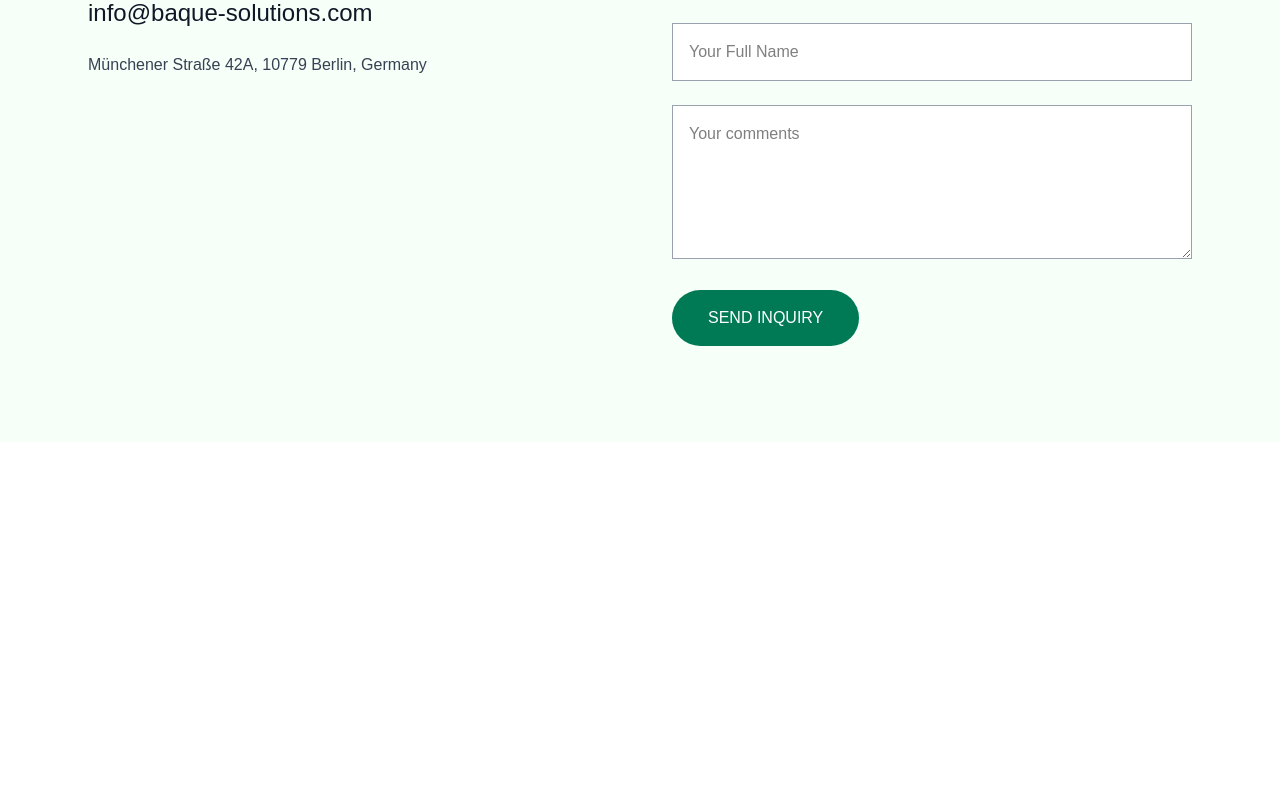
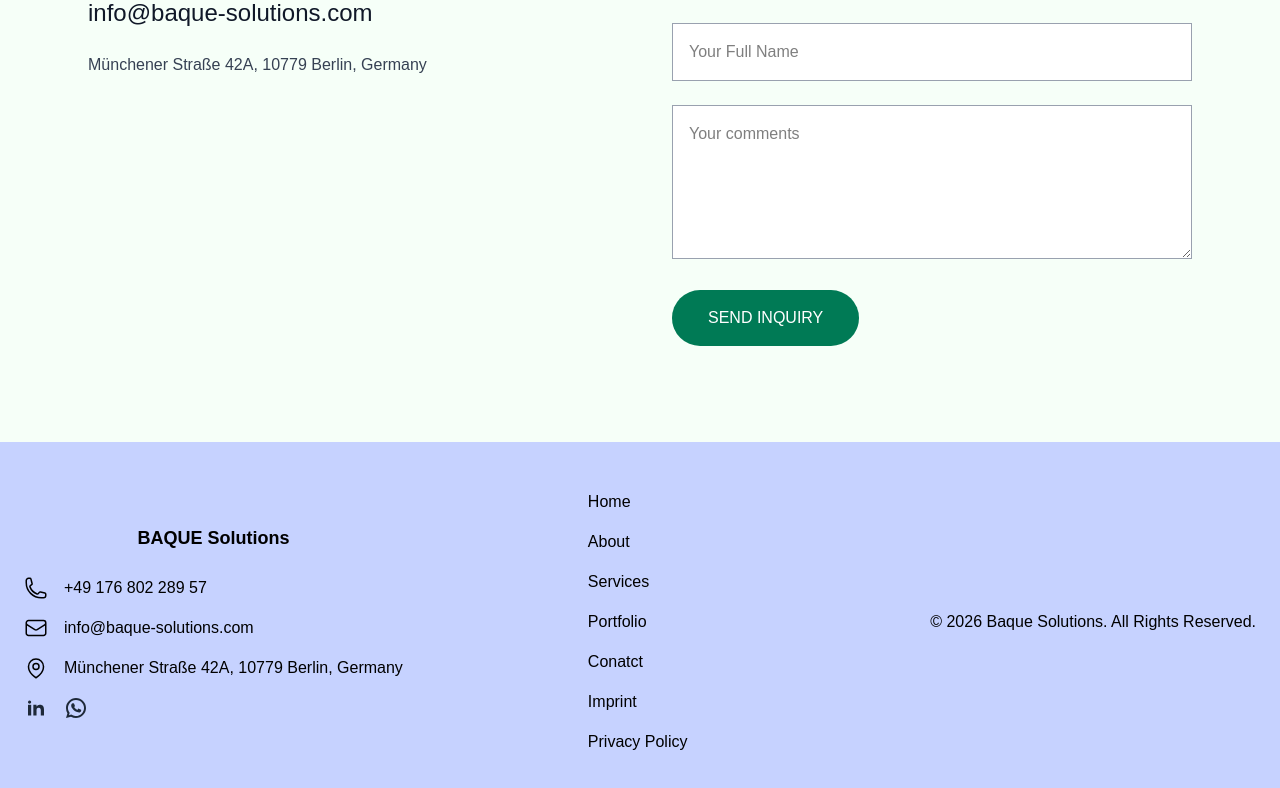
Before and after one commit to tofikvel/Portfolio-tailwindcss, a Next.js app: page / in a window 1280 px wide. Shown: the part 2215-3003 px from the top of the page. Before the commit the page ends 2657 px from the top, so only its background shows below. Built offline with nearby package versions, Linux system fonts and the light colour scheme.

Commit message:
added few mote itemas

```diff
--- a/app/layout.tsx
+++ b/app/layout.tsx
@@ -1,5 +1,6 @@
 import type { Metadata } from "next";
 import Navbar from "@/components/Navbar";
+import Footer from "@/components/Footer";
 import "./globals.css";
 
 export const metadata: Metadata = {
@@ -16,6 +17,7 @@ export default function RootLayout({
     <html lang="en">
       <Navbar />
       <body>{children}</body>
+      <Footer />
     </html>
   );
 }
--- a/components/Footer.tsx
+++ b/components/Footer.tsx
@@ -1,3 +1,161 @@
+"use client";
+import Link from "next/link";
+
 export default function Footer() {
-  <footer></footer>;
+  const copyRightDate = new Date().getFullYear();
+
+  return (
+    <footer className="w-full py-6 bg-indigo-200 text-black">
+      <div className="mx-auto flex flex-col items-center space-y-12 px-6 py-6 md:flex-row md:justify-between md:items-center md:space-y-0">
+        {/* Brand logo (left side) */}
+        <div className="flex flex-col space-y-12 md:flex md:flex-col md:space-y-6">
+          <div className="flex justify-center">
+            <Link href="/" className="text-lg font-semibold">
+              BAQUE Solutions
+            </Link>
+          </div>
+          {/* Social links and contact details */}
+          {/* Contact details */}
+          <div className="flex flex-col items-start space-y-4 md:flex md:flex-col md:items-start md:space-y-4">
+            <div className="flex flex-row justify-center space-x-4">
+              <span>
+                <svg
+                  xmlns="http://www.w3.org/2000/svg"
+                  fill="none"
+                  viewBox="0 0 24 24"
+                  stroke-width="1.5"
+                  stroke="currentColor"
+                  className="size-6"
+                >
+                  <path
+                    stroke-linecap="round"
+                    stroke-linejoin="round"
+                    d="M2.25 6.75c0 8.284 6.716 15 15 15h2.25a2.25 2.25 0 0 0 2.25-2.25v-1.372c0-.516-.351-.966-.852-1.091l-4.423-1.106c-.44-.11-.902.055-1.173.417l-.97 1.293c-.282.376-.769.542-1.21.38a12.035 12.035 0 0 1-7.143-7.143c-.162-.441.004-.928.38-1.21l1.293-.97c.363-.271.527-.734.417-1.173L6.963 3.102a1.125 1.125 0 0 0-1.091-.852H4.5A2.25 2.25 0 0 0 2.25 4.5v2.25Z"
+                  />
+                </svg>
+              </span>
+              <span>+49 176 802 289 57</span>
+            </div>
+            <div className="flex flex-row justify-center space-x-4">
+              <span>
+                <svg
+                  xmlns="http://www.w3.org/2000/svg"
+                  fill="none"
+                  viewBox="0 0 24 24"
+                  stroke-width="1.5"
+                  stroke="currentColor"
+                  className="size-6"
+                >
+                  <path
+                    stroke-linecap="round"
+                    stroke-linejoin="round"
+                    d="M21.75 6.75v10.5a2.25 2.25 0 0 1-2.25 2.25h-15a2.25 2.25 0 0 1-2.25-2.25V6.75m19.5 0A2.25 2.25 0 0 0 19.5 4.5h-15a2.25 2.25 0 0 0-2.25 2.25m19.5 0v.243a2.25 2.25 0 0 1-1.07 1.916l-7.5 4.615a2.25 2.25 0 0 1-2.36 0L3.32 8.91a2.25 2.25 0 0 1-1.07-1.916V6.75"
+                  />
+                </svg>
+              </span>
+              <span>info@baque-solutions.com</span>
+            </div>
+            <div className="flex flex-row justify-center space-x-4">
+              <span>
+                <svg
+                  xmlns="http://www.w3.org/2000/svg"
+                  fill="none"
+                  viewBox="0 0 24 24"
+                  stroke-width="1.5"
+                  stroke="currentColor"
+                  className="size-6"
+                >
+                  <path stroke-linecap="round" stroke-linejoin="round" d="M15 10.5a3 3 0 1 1-6 0 3 3 0 0 1 6 0Z" />
+                  <path
+                    stroke-linecap="round"
+                    stroke-linejoin="round"
+                    d="M19.5 10.5c0 7.142-7.5 11.25-7.5 11.25S4.5 17.642 4.5 10.5a7.5 7.5 0 1 1 15 0Z"
+                  />
+                </svg>
+              </span>
+              <span>Münchener Straße 42A, 10779 Berlin, Germany</span>
+            </div>
+            {/* Social links (icons) */}
+            <div className="flex flex-row justify-center space-x-6 md:flex md:flex-row md:justify-start md:space-x-4">
+              <Link href="#">
+                <span>
+                  <svg
+                    className="w-6 h-6 text-gray-800 dark:text-black"
+                    aria-hidden="true"
+                    xmlns="http://www.w3.org/2000/svg"
+                    width="24"
+                    height="24"
+                    fill="currentColor"
+                    viewBox="0 0 24 24"
+                  >
+                    <path
+                      fill-rule="evenodd"
+                      d="M12.51 8.796v1.697a3.738 3.738 0 0 1 3.288-1.684c3.455 0 4.202 2.16 4.202 4.97V19.5h-3.2v-5.072c0-1.21-.244-2.766-2.128-2.766-1.827 0-2.139 1.317-2.139 2.676V19.5h-3.19V8.796h3.168ZM7.2 6.106a1.61 1.61 0 0 1-.988 1.483 1.595 1.595 0 0 1-1.743-.348A1.607 1.607 0 0 1 5.6 4.5a1.601 1.601 0 0 1 1.6 1.606Z"
+                      clip-rule="evenodd"
+                    />
+                    <path d="M7.2 8.809H4V19.5h3.2V8.809Z" />
+                  </svg>
+                </span>
+              </Link>
+              <Link href="#">
+                <span>
+                  <svg
+                    className="w-6 h-6 text-gray-800 dark:text-black"
+                    aria-hidden="true"
+                    xmlns="http://www.w3.org/2000/svg"
+                    width="24"
+                    height="24"
+                    fill="none"
+                    viewBox="0 0 24 24"
+                  >
+                    <path
+                      fill="currentColor"
+                      fill-rule="evenodd"
+                      d="M12 4a8 8 0 0 0-6.895 12.06l.569.718-.697 2.359 2.32-.648.379.243A8 8 0 1 0 12 4ZM2 12C2 6.477 6.477 2 12 2s10 4.477 10 10-4.477 10-10 10a9.96 9.96 0 0 1-5.016-1.347l-4.948 1.382 1.426-4.829-.006-.007-.033-.055A9.958 9.958 0 0 1 2 12Z"
+                      clip-rule="evenodd"
+                    />
+                    <path
+                      fill="currentColor"
+                      d="M16.735 13.492c-.038-.018-1.497-.736-1.756-.83a1.008 1.008 0 0 0-.34-.075c-.196 0-.362.098-.49.291-.146.217-.587.732-.723.886-.018.02-.042.045-.057.045-.013 0-.239-.093-.307-.123-1.564-.68-2.751-2.313-2.914-2.589-.023-.04-.024-.057-.024-.057.005-.021.058-.074.085-.101.08-.079.166-.182.249-.283l.117-.14c.121-.14.175-.25.237-.375l.033-.066a.68.68 0 0 0-.02-.64c-.034-.069-.65-1.555-.715-1.711-.158-.377-.366-.552-.655-.552-.027 0 0 0-.112.005-.137.005-.883.104-1.213.311-.35.22-.94.924-.94 2.16 0 1.112.705 2.162 1.008 2.561l.041.06c1.161 1.695 2.608 2.951 4.074 3.537 1.412.564 2.081.63 2.461.63.16 0 .288-.013.4-.024l.072-.007c.488-.043 1.56-.599 1.804-1.276.192-.534.243-1.117.115-1.329-.088-.144-.239-.216-.43-.308Z"
+                    />
+                  </svg>
+                </span>
+              </Link>
+            </div>
+          </div>
+        </div>
+        {/* Links navigation (right side) */}
+        <div className="flex flex-row text-start space-x-24 md:flex md:flex-col md:space-y-4">
+          <div className="flex flex-col space-y-4 md:flex md:flex-col md:space-y-4">
+            <Link href="/" className="hover:text-gray-600">
+              Home
+            </Link>
+            <Link href="/about" className="hover:text-gray-600">
+              About
+            </Link>
+            <Link href="/services" className="hover:text-gray-600">
+              Services
+            </Link>
+            <Link href="/portfolio" className="hover:text-gray-600">
+              Portfolio
+            </Link>
+          </div>
+          <div className="flex flex-col space-y-4 md:flex md:flex-col md:space-y-4">
+            <Link href="/" className="hover:text-gray-600">
+              Conatct
+            </Link>
+            <Link href="/about" className="hover:text-gray-600">
+              Imprint
+            </Link>
+            <Link href="/services" className="hover:text-gray-600">
+              Privacy Policy
+            </Link>
+          </div>
+        </div>
+        <div className="text-center md:text-center">
+          <p>&copy; {copyRightDate} Baque Solutions. All Rights Reserved.</p>
+        </div>
+      </div>
+    </footer>
+  );
 }
```
